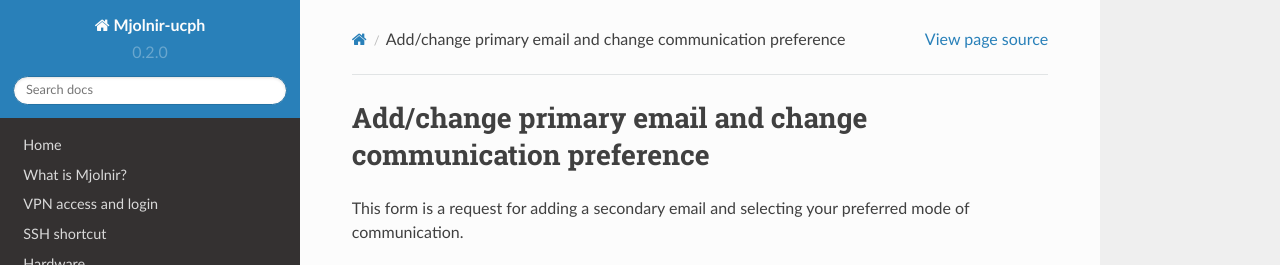
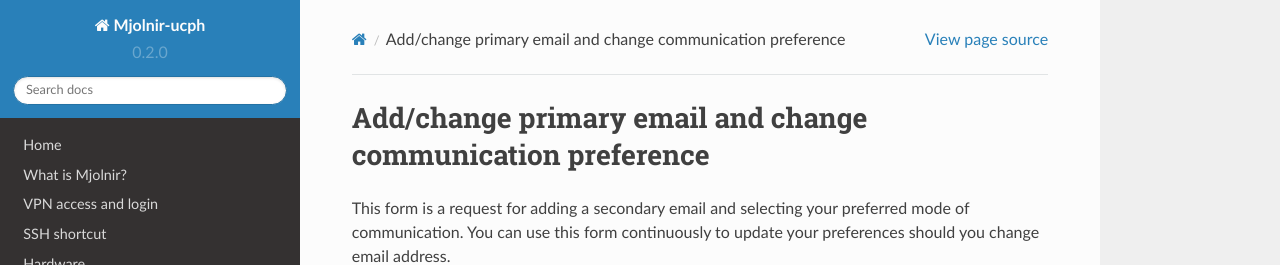
Before and after one commit to bentpetersendk/mjolnir_ucph, a Sphinx documentation site: the page built from docs/source/add_change_primary_email.rst, in a window 1280 px wide and 996 px high, cut to the strip 0-265 px from the top of the window. Built offline with Sphinx 7.4.7 and the Read the Docs theme 2.0.0, drawn with Linux system fonts in a browser that asks for light colours; a script that is not in the unit is left out.

Commit message:
Update add_change_primary_email.rst

```diff
--- a/docs/source/add_change_primary_email.rst
+++ b/docs/source/add_change_primary_email.rst
@@ -1,7 +1,7 @@
 Add/change primary email and change communication preference
 =====
 
-This form is a request for adding a secondary email and selecting your preferred mode of communication.
+This form is a request for adding a secondary email and selecting your preferred mode of communication. You can use this form continuously to update your preferences should you change email address.
 
 .. raw:: html
 
```
